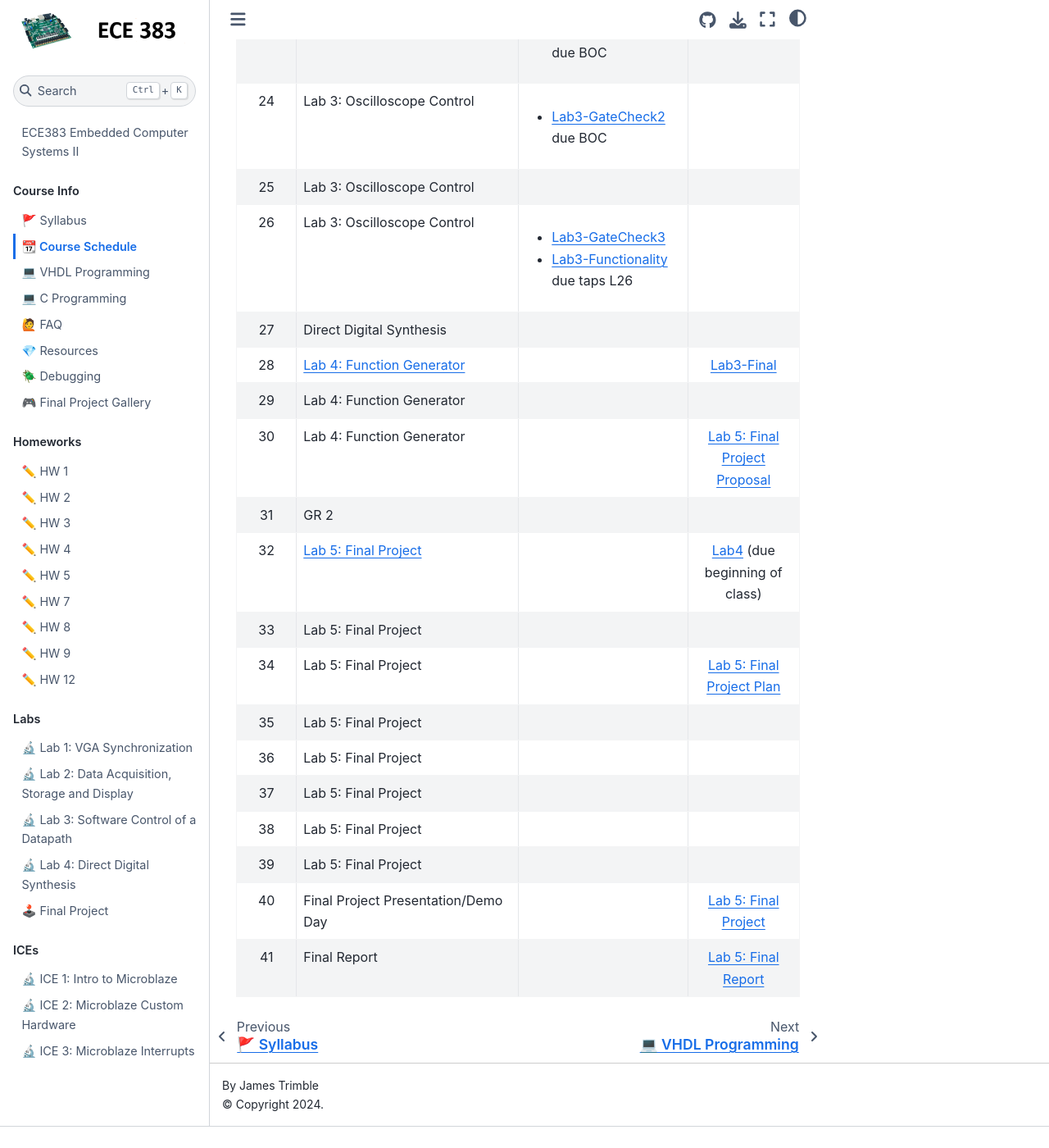
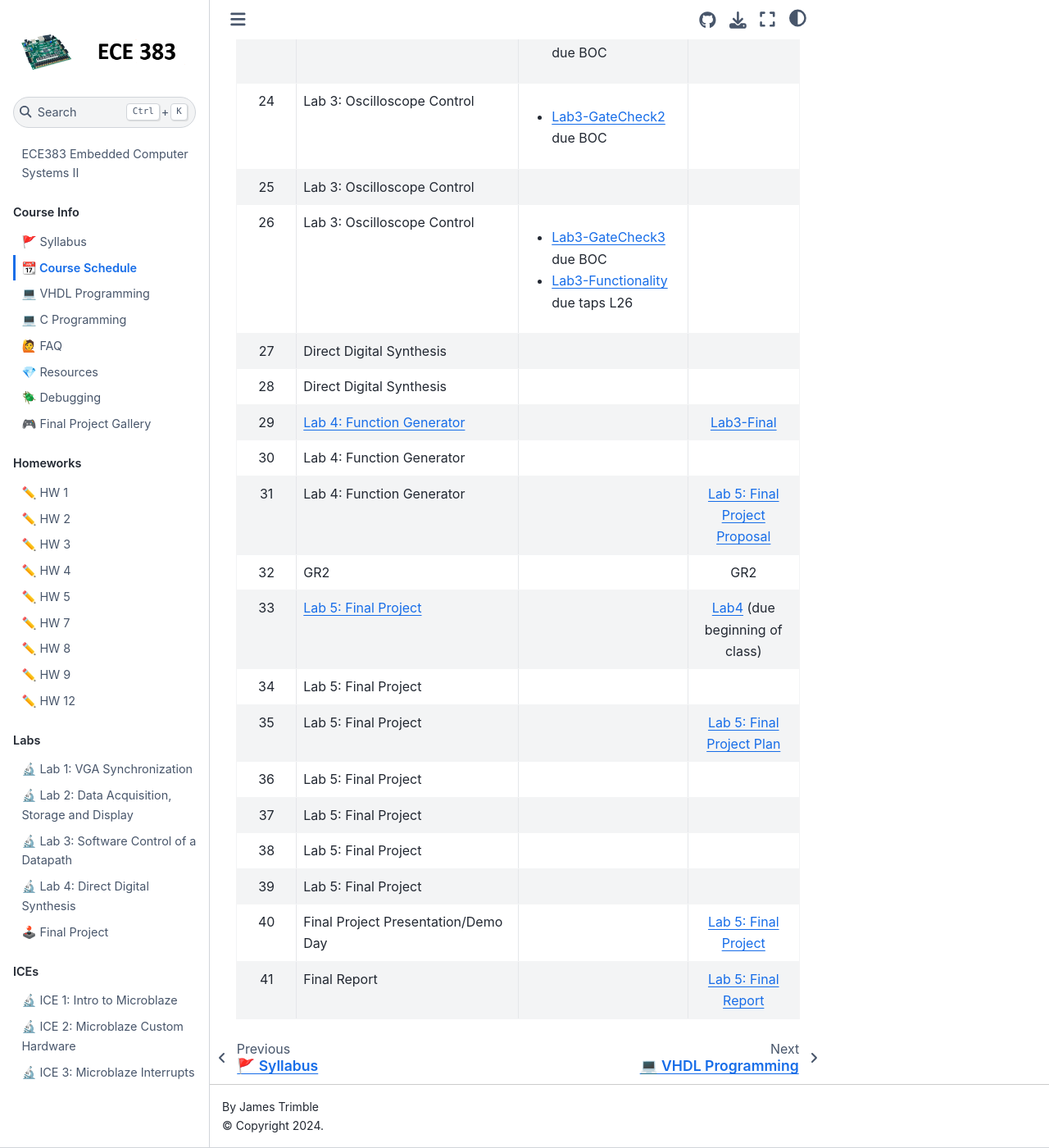
Before and after one commit to USAFA-ECE/ece383, a Jupyter Book: the page built from book/schedule.md, in a window 1280 px wide and 1400 px high, scrolled down 3209 px. Shown: the whole window at 82% size. Built offline with Jupyter Book 1.0.4 settings and Sphinx 7.4.7 and the Sphinx Book theme 1.1.4, drawn with Linux system fonts in a browser that asks for light colours; pages that are not in the unit, such as notebooks, are missing from menus; before the commit the page ends 4583 px from its top, so only the background shows below that.

Commit message:
Update schedule.md

```diff
--- a/book/schedule.md
+++ b/book/schedule.md
@@ -32,16 +32,16 @@ This schedule is subject to change as appropriate.
 | 23     | Lab 3: Oscilloscope Control | <ul><li>[Lab3-GateCheck1](Assignments/lab3.md) due BOC </li></ul>  |        |
 | 24     | Lab 3: Oscilloscope Control | <ul><li>[Lab3-GateCheck2](Assignments/lab3.md) due BOC </li></ul>  |        |
 | 25     | Lab 3: Oscilloscope Control |                      |  |
-| 26     | Lab 3: Oscilloscope Control                      | <ul><li>[Lab3-GateCheck3](Assignments/lab3.md) </li><li>[Lab3-Functionality](Assignments/lab3.md) due taps L26</li></ul>  |        |
+| 26     | Lab 3: Oscilloscope Control                      | <ul><li>[Lab3-GateCheck3](Assignments/lab3.md) due BOC </li><li>[Lab3-Functionality](Assignments/lab3.md) due taps L26</li></ul>  |       |
 | 27     | Direct Digital Synthesis |                      |       |
-| 28     | [Lab 4: Function Generator](Assignments/lab4.md) |    |  [Lab3-Final](Assignments/lab3.md)                                            |
-| 29     | Lab 4: Function Generator |                      |         |
-| 30     | Lab 4: Function Generator |                      | [Lab 5: Final Project Proposal](Assignments/project.md)        |
-| 31     | GR 2  |                      |   |
-| 32     | [Lab 5: Final Project](Assignments/project.md)             |                 |     [Lab4](Assignments/lab4.md) (due beginning of class)        |
-| 33     | Lab 5: Final Project             |                      |           |
-| 34     | Lab 5: Final Project             |                      |     [Lab 5: Final Project Plan](Assignments/project.md)                             |
-| 35     | Lab 5: Final Project             |                      |                                 |
+| 28     | Direct Digital Synthesis |                      |       |
+| 29     | [Lab 4: Function Generator](Assignments/lab4.md) |    |  [Lab3-Final](Assignments/lab3.md)                                            |
+| 30     | Lab 4: Function Generator |                      |         |
+| 31     | Lab 4: Function Generator |                      | [Lab 5: Final Project Proposal](Assignments/project.md)        |
+| 32     | GR2  |                      | GR2  |
+| 33     | [Lab 5: Final Project](Assignments/project.md)             |                 |     [Lab4](Assignments/lab4.md) (due beginning of class)        |
+| 34     | Lab 5: Final Project             |                      |           |
+| 35     | Lab 5: Final Project             |                      |     [Lab 5: Final Project Plan](Assignments/project.md)                             |
 | 36     | Lab 5: Final Project             |                      |                                 |
 | 37     | Lab 5: Final Project             |                      |                                 |
 | 38     | Lab 5: Final Project             |                      |                                 |
```
